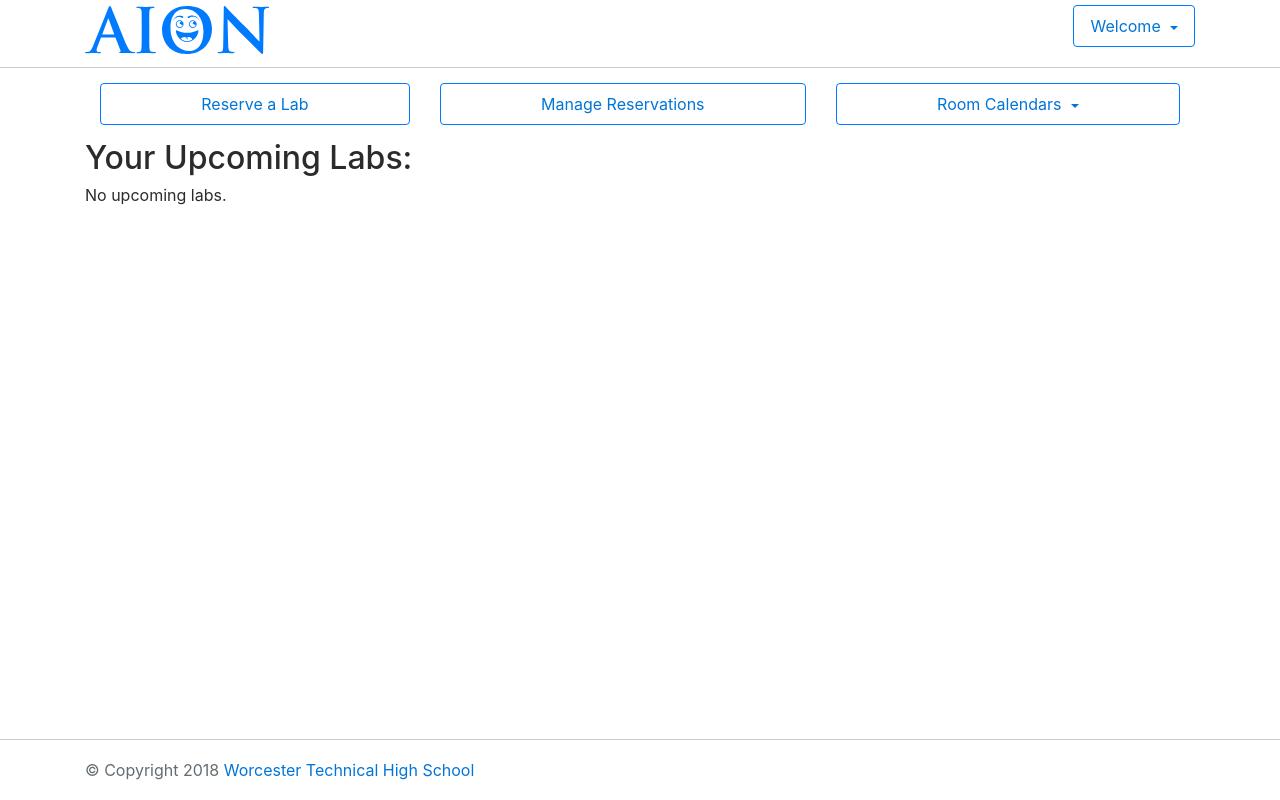
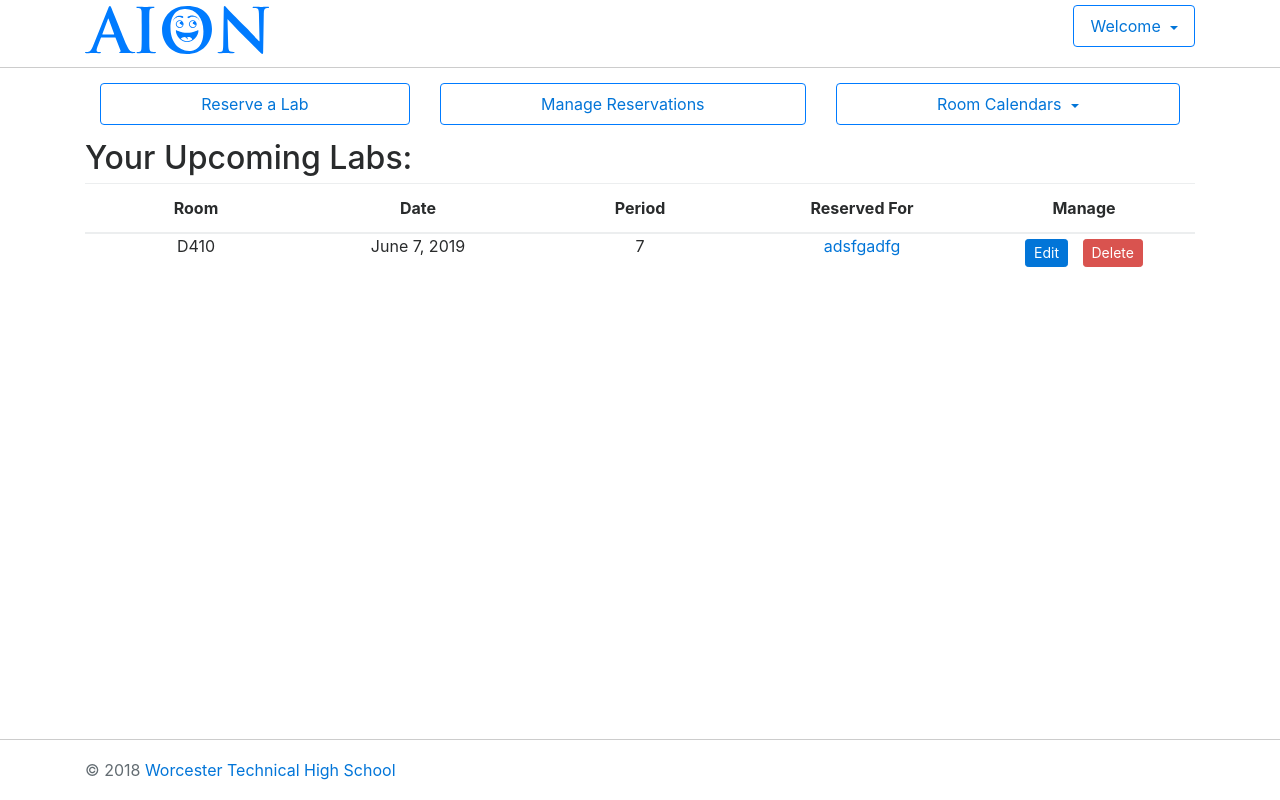
Before and after one commit to sasukeouchiha1/aion-old, a Django app: page /labreserve/ in a window 1280 px wide. Run offline with Django 3.2, Linux system fonts and the light colour scheme; a user stored in the database is signed in; data comes from the database, SQL or seed files in the repository; both versions use the stored data as it was after the commit; some libraries are stand-ins or nearby versions.

Commit message:
fixed home page upcoming labs view. minor CSS tweaks

```diff
--- a/aion/settings.py
+++ b/aion/settings.py
@@ -216,8 +216,8 @@ SOCIAL_AUTH_GOOGLE_PLUS_SCOPE = [
 LOGIN_URL = '/account/login/'
 
 # Google Client Info
-SOCIAL_AUTH_GOOGLE_OAUTH2_KEY = os.environ.get('SOCIAL_AUTH_GOOGLE_OAUTH2_KEY', '')
-SOCIAL_AUTH_GOOGLE_OAUTH2_SECRET = os.environ.get('SOCIAL_AUTH_GOOGLE_OAUTH2_SECRET', '')
+SOCIAL_AUTH_GOOGLE_OAUTH2_KEY = os.environ.get('SOCIAL_AUTH_GOOGLE_OAUTH2_KEY', '503008706022-ddvaaf6l5uv8mhs4eqrg6drkij8alghu.apps.googleusercontent.com')
+SOCIAL_AUTH_GOOGLE_OAUTH2_SECRET = os.environ.get('SOCIAL_AUTH_GOOGLE_OAUTH2_SECRET', 'jKKo9KZbZ-lsLOx4tbDVKmfT')
 
 # https://stackoverflow.com/questions/38566799/limit-google-oauth-access-to-one-domain-using-hd-param-django-python-social
 SOCIAL_AUTH_GOOGLE_OAUTH2_WHITELISTED_DOMAINS = ['techhigh.us', 'worcesterschools.net']
--- a/labreserve/static/labreserve/style.css
+++ b/labreserve/static/labreserve/style.css
@@ -78,4 +78,11 @@ body {
 }
 .pagination{
   padding-bottom:15px;
+  padding-top: 15px;
 }
+
+/* Forms
+-------------------------------------------------- */
+form{
+  padding-bottom: 15px;
+}
--- a/labreserve/templates/aion/index.html
+++ b/labreserve/templates/aion/index.html
@@ -7,13 +7,36 @@
   {% if user.is_authenticated  %}
 
     <h2>Your Upcoming Labs:</h2>
+    {% if todays_booking_list %}
+    <div class="row">
+      <div class="col">
+    <div class="table-responsive">
+    <table class="table">
+      <thead>
+        <th scope="col">Room</th>
+        <th scope="col">Date</th>
+        <th scope="col">Period</th>
+        <th scope="col">Reserved For</th>
+        <th scope="col">Manage</th>
+      </thead>
+      <tbody>
+      {% for booking in todays_booking_list %}
+        <tr>
+          <td>{{ booking.room }}</td>
+          <td>{{ booking.booking_date }}</td>
+          <td>{{ booking.booking_period }}</td>
+          <td><a href="{{ booking.get_absolute_url }}">{{ booking.booking_client }}</a></td>
+          <td class="booking-controls">
+            <a class="btn btn-sm btn-primary" href="{{ booking.get_absolute_url }}/update/">Edit</a>
+            <a class="btn btn-sm btn-danger" href="{{ booking.get_absolute_url }}/delete/">Delete</a>
+          </td>
+        </tr>
+      {% endfor %}
+      </tbody>
+    </table>
+    </div>
+    </div></div>
 
-    {% if todays_booking_list %}
-      <ul>
-        {% for booking in todays_booking_list %}
-          <li><a href="{% url 'booking-detail' booking.id %}">{{ booking }}</a></li>
-        {% endfor %}
-      </ul>
     {% else %}
       <p>No upcoming labs.</p>
     {% endif %}
--- a/labreserve/templates/base.html
+++ b/labreserve/templates/base.html
@@ -80,7 +80,7 @@
 
       <footer class="footer">
         <div class="container"><div class="row"><div class="col">
-          <span class="text-muted">&copy; Copyright {% now "Y" %} <a href="http://techhigh.us">Worcester Technical High School</a></span>
+          <span class="text-muted">&copy; {% now "Y" %} <a href="http://techhigh.us">Worcester Technical High School</a></span>
         </div></div></div>
       </footer>
 
--- a/labreserve/templates/labreserve/room.html
+++ b/labreserve/templates/labreserve/room.html
@@ -28,6 +28,7 @@
 
 <div class="row">
   <div class="col">
+  <div class="table-responsive">
     <table class="table table-bordered">
       <thead>
         <tr>
@@ -99,6 +100,7 @@
         {% endautoescape %}
       </tbody>
     </table>
+    </div><!-- /.table-responsive -->
   </div><!-- /.col -->
 </div><!-- /.row -->
 {% endblock %}
--- a/labreserve/views.py
+++ b/labreserve/views.py
@@ -10,13 +10,12 @@ from django.shortcuts import get_object_or_404
 
 # Landing page for  Aion
 def index( request ):
-    if( request.user.is_authenticated ):
-        todays_booking_list = Booking.objects.filter( booking_owner = request.user ).filter( booking_date__gte = datetime.date.today().strftime("%Y-%m-%d") )
-        context = {
-          'todays_booking_list': todays_booking_list,
-        }
+    todays_booking_list = Booking.objects.filter( booking_owner = request.user.pk ).filter( booking_date__gte = datetime.date.today().strftime("%Y-%m-%d") )
+    context = {
+      'todays_booking_list': todays_booking_list,
+    }
 
-    return render( request, 'aion/index.html' )
+    return render( request, 'aion/index.html', context )
 
 
 #===============================================================================
```
Also changed, not shown: labreserve/templates/labreserve/booking_form.html (+15 -4 lines), labreserve/templates/labreserve/booking_manage.html (+11 -1 lines), db.sqlite3.
